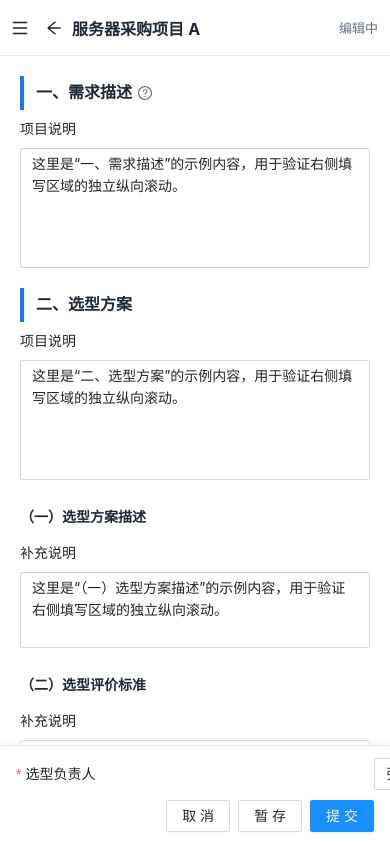
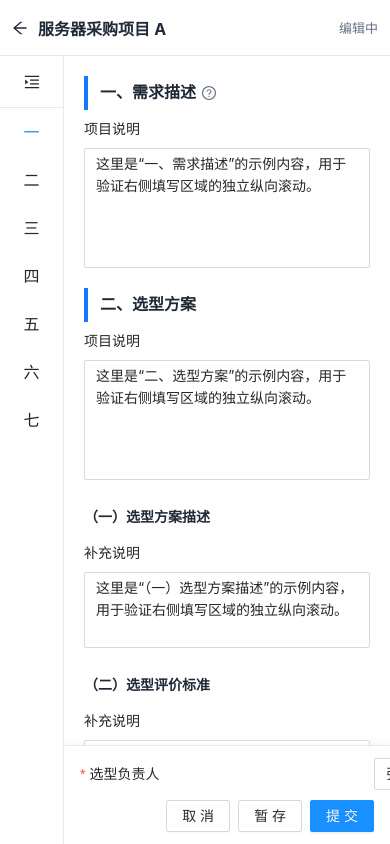
Before and after one commit to chenzongjun/digital, a React (Vite) app: page / in a window 390 px wide. Built offline with nearby package versions, Linux system fonts and the light colour scheme.

Commit message:
移除isMobile相关逻辑

```diff
--- a/src/pages/report-config/ReportConfigPage.jsx
+++ b/src/pages/report-config/ReportConfigPage.jsx
@@ -1,6 +1,6 @@
 import { useEffect, useMemo } from 'react';
-import { ArrowLeftOutlined, MenuOutlined } from '@ant-design/icons';
-import { Button, Drawer, Form, Grid, Layout, message } from 'antd';
+import { ArrowLeftOutlined } from '@ant-design/icons';
+import { Form, Grid, Layout, message } from 'antd';
 import { FLAT_REPORT_SECTIONS } from '../../constants/report-sections';
 import ReportDirectory from './ReportDirectory';
 import ReportFooter from './ReportFooter';
@@ -27,12 +27,9 @@ const ReportPageContent = () => {
   const {
     contentScrollRef,
     isDirectoryCollapsed,
-    isDirectoryDrawerOpen,
     isReadonly,
     setIsDirectoryCollapsed,
-    setIsDirectoryDrawerOpen,
   } = useReportPage();
-  const isMobile = !screens.md;
   const isCompact = !screens.xl;
   const initialValues = useMemo(getInitialValues, []);
 
@@ -60,29 +57,16 @@ const ReportPageContent = () => {
     }
   };
 
-  const closeDirectoryDrawer = () => {
-    setIsDirectoryDrawerOpen(false);
-  };
-
   return (
     <Form className="report-page" form={form} initialValues={initialValues} layout="vertical">
       <Header className="report-page__header">
         <div className="report-page__title">
-          {isMobile && (
-            <Button
-              aria-label="打开目录"
-              icon={<MenuOutlined />}
-              type="text"
-              onClick={() => setIsDirectoryDrawerOpen(true)}
-            />
-          )}
           <ArrowLeftOutlined aria-hidden="true" />
           <strong>服务器采购项目 A</strong>
         </div>
         <span className="report-page__mode">{isReadonly ? '只读查看' : '编辑中'}</span>
       </Header>
-      <Layout className="report-page__body" hasSider={!isMobile}>
-        {!isMobile && (
+      <Layout className="report-page__body" hasSider>
         <Sider
           className="report-page__sider"
           collapsed={isDirectoryCollapsed}
@@ -92,18 +76,6 @@ const ReportPageContent = () => {
         >
           <ReportDirectory isCollapsed={isDirectoryCollapsed} />
         </Sider>
-        )}
-        <Drawer
-          bodyStyle={{ padding: 0 }}
-          className="report-directory-drawer"
-          placement="left"
-          title="目录导航"
-          visible={isMobile && isDirectoryDrawerOpen}
-          width={280}
-          onClose={closeDirectoryDrawer}
-        >
-          <ReportDirectory isCollapsed={false} canCollapse={false} onNavigate={closeDirectoryDrawer} />
-        </Drawer>
         <Layout className="report-page__workspace">
           <Content ref={contentScrollRef} className="report-content-scroll">
             <ReportSectionList />
--- a/src/pages/report-config/ReportPageContext.jsx
+++ b/src/pages/report-config/ReportPageContext.jsx
@@ -10,10 +10,8 @@ const CONTENT_SCROLL_OFFSET = 20;
 export const ReportPageProvider = ({ mode, children }) => {
   // 当前位于可视区域的章节 ID，同时作为目录 Menu 的选中项。
   const [activeSectionId, setActiveSectionId] = useState(FLAT_REPORT_SECTIONS[0].sectionId);
-  // 宽屏下用户手动收起目录的状态。
+  // 用户手动收起目录的状态。
   const [isDirectoryCollapsed, setIsDirectoryCollapsed] = useState(false);
-  // 移动端目录由 Drawer 承载，此状态控制其显示与隐藏。
-  const [isDirectoryDrawerOpen, setIsDirectoryDrawerOpen] = useState(false);
   // 章节挂载或卸载时递增，用于让 IntersectionObserver 重新订阅最新 DOM 节点。
   const [sectionVersion, setSectionVersion] = useState(0);
 
@@ -110,8 +108,6 @@ export const ReportPageProvider = ({ mode, children }) => {
       setActiveSectionId,
       isDirectoryCollapsed,
       setIsDirectoryCollapsed,
-      isDirectoryDrawerOpen,
-      setIsDirectoryDrawerOpen,
       // 跨组件共享的滚动容器与章节注册、定位方法。
       contentScrollRef,
       registerSection,
@@ -120,7 +116,6 @@ export const ReportPageProvider = ({ mode, children }) => {
     [
       activeSectionId,
       isDirectoryCollapsed,
-      isDirectoryDrawerOpen,
       isReadonly,
       mode,
       registerSection,
--- a/src/styles/report-directory.less
+++ b/src/styles/report-directory.less
@@ -36,12 +36,6 @@
   }
 }
 
-.report-directory-drawer {
-  .ant-drawer-body {
-    height: 100%;
-  }
-}
-
 .ant-layout-sider-collapsed .report-directory__header {
   justify-content: center;
   padding: 0;
--- a/src/styles/report-page.less
+++ b/src/styles/report-page.less
@@ -24,10 +24,6 @@
     align-items: center;
     min-width: 0;
     font-size: 16px;
-
-    .ant-btn {
-      margin-left: -8px;
-    }
   }
 
   &__mode {
```
Lines whose indentation alone changed are shown as unchanged.
